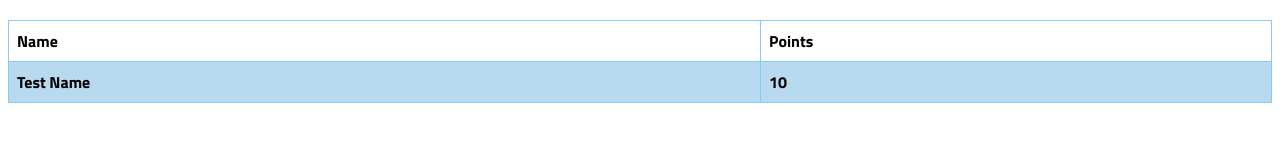
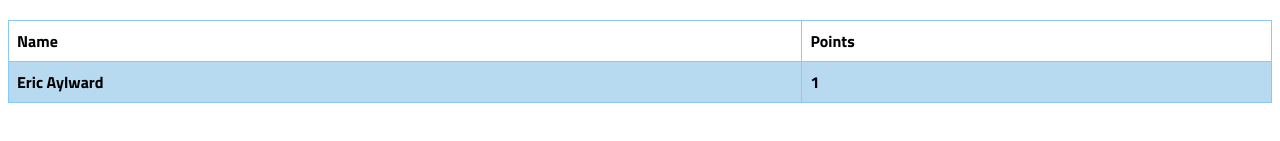
Before and after one commit to Colby-SEM/security-awareness, a website: page src/index.html in a window 1280 px wide. Shown: the part 241-382 px from the top of the page. Drawn offline with Linux system fonts and the light colour scheme; a web font is replaced by a local one.

Commit message:
Update index.html
Added Eric to leaderboard

```diff
--- a/src/index.html
+++ b/src/index.html
@@ -18,8 +18,8 @@
             <th>Points</th>
         </tr>
         <tr>
-            <td><b>Test Name</b></td>
-            <td><b>10</b></td>
+            <td><b>Eric Aylward</b></td>
+            <td><b>1</b></td>
         </tr>
     </table>
 </body>
```
